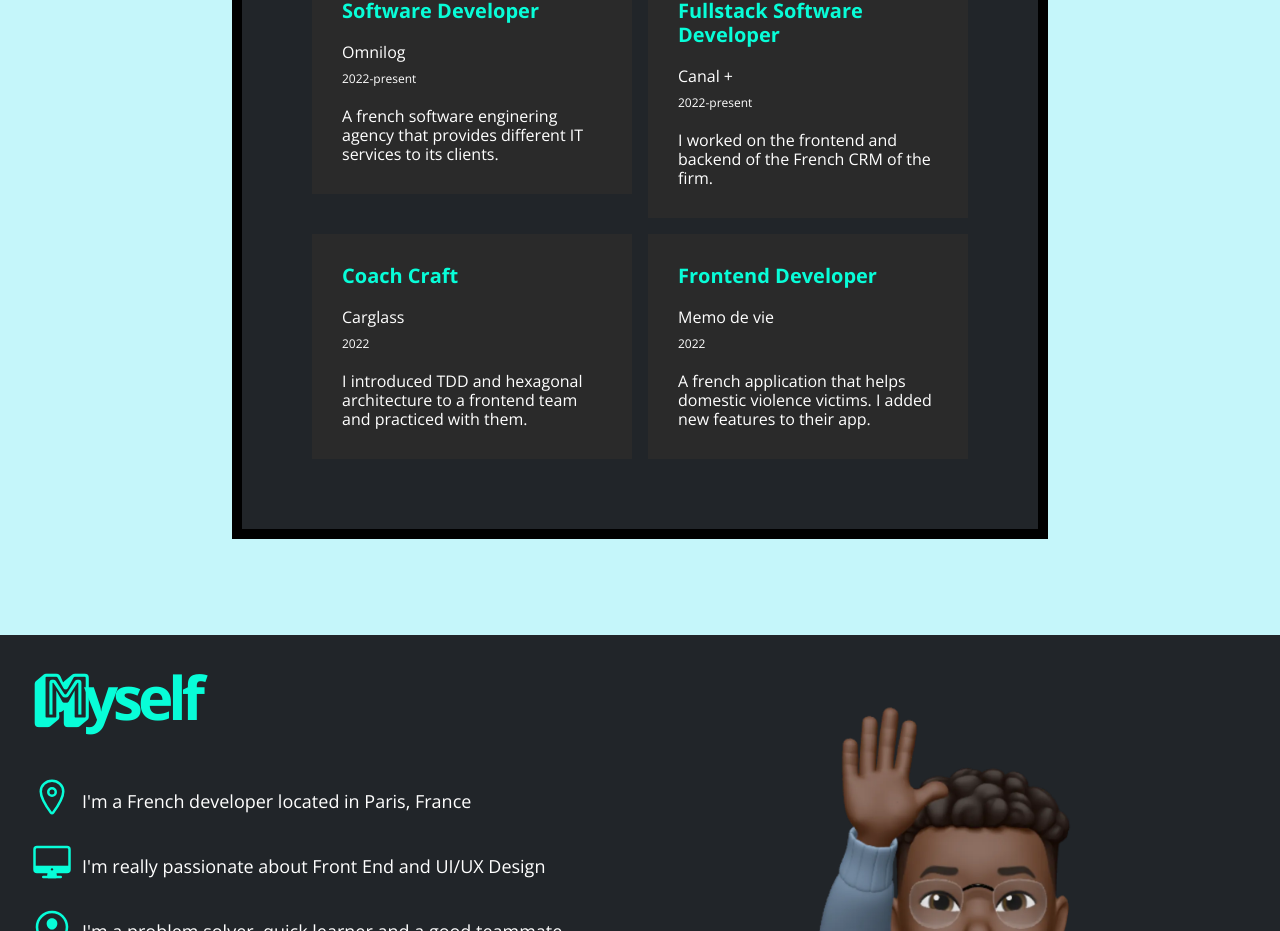
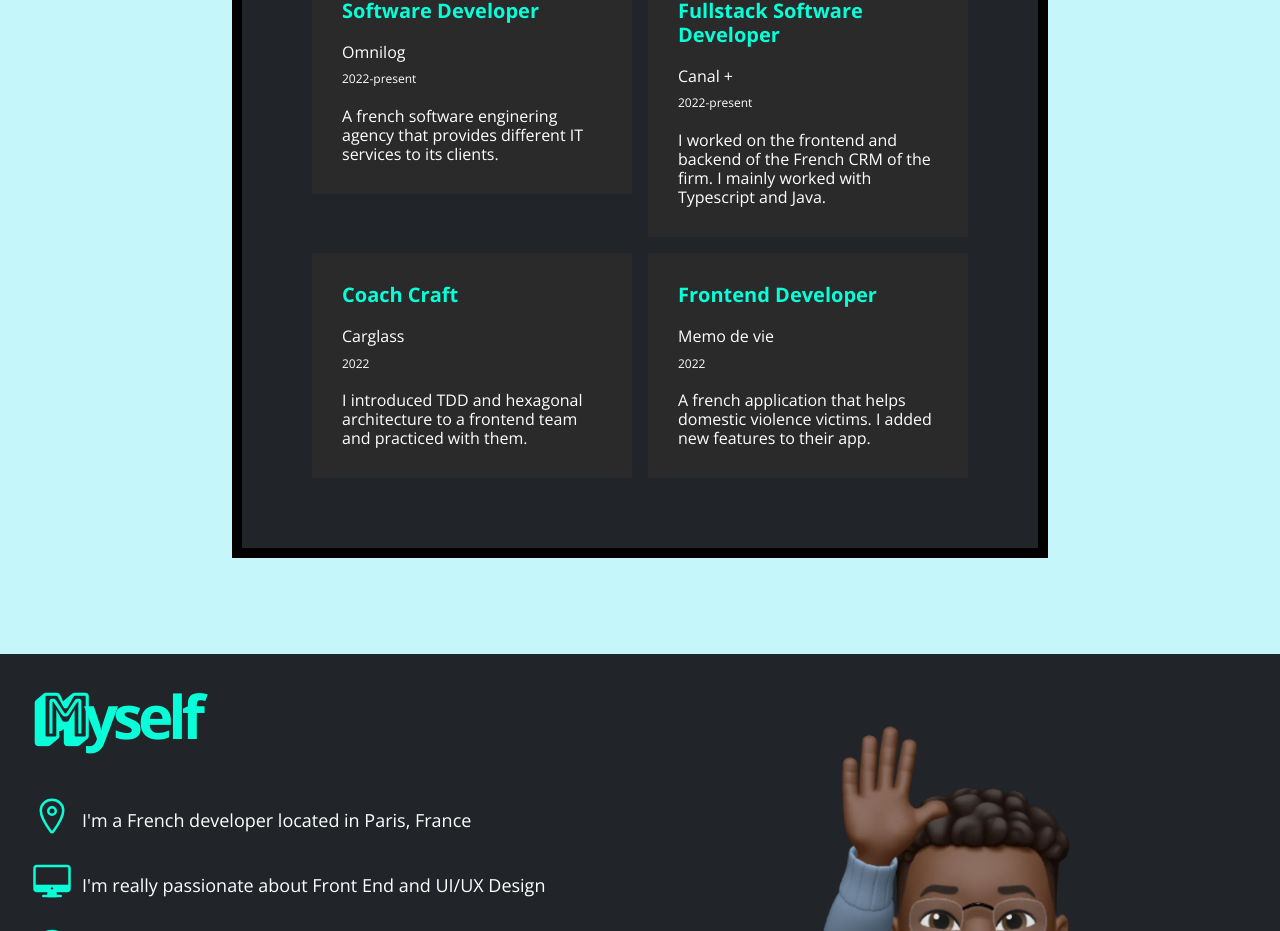
Before and after one commit to clemgbld/clement-s-portfolio, a React (Create React App) app: page / in a window 1280 px wide. Shown: the part 4975-5906 px from the top of the page. Built offline with nearby package versions, Linux system fonts and the light colour scheme.

Commit message:
update resume

```diff
--- a/src/components/Experience/ExperienceContainer.js
+++ b/src/components/Experience/ExperienceContainer.js
@@ -29,7 +29,7 @@
           position="Fullstack Software Developer"
           firm="Canal +"
           dates="2022-present"
-          summary="I worked on the frontend and backend of the French CRM of the firm."
+          summary="I worked on the frontend and backend of the French CRM of the firm. I mainly worked with Typescript and Java."
           delay={0.5}
         />
         <ExperienceCard
```
